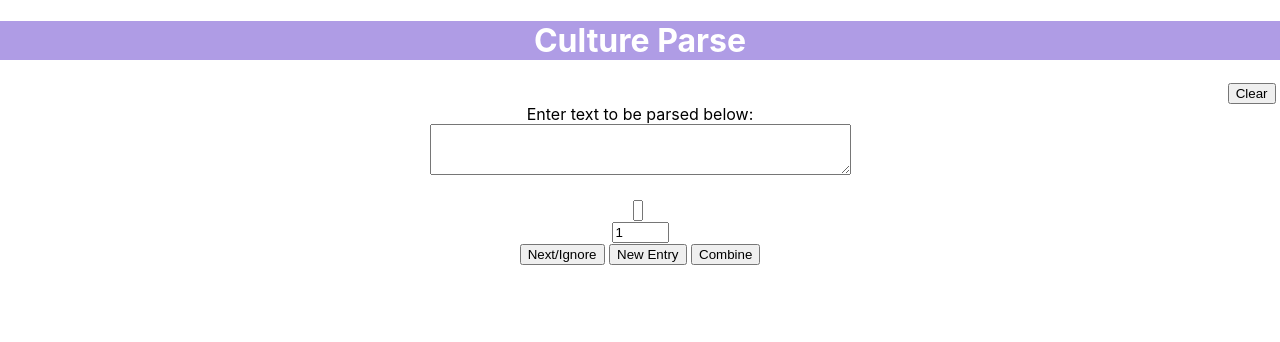
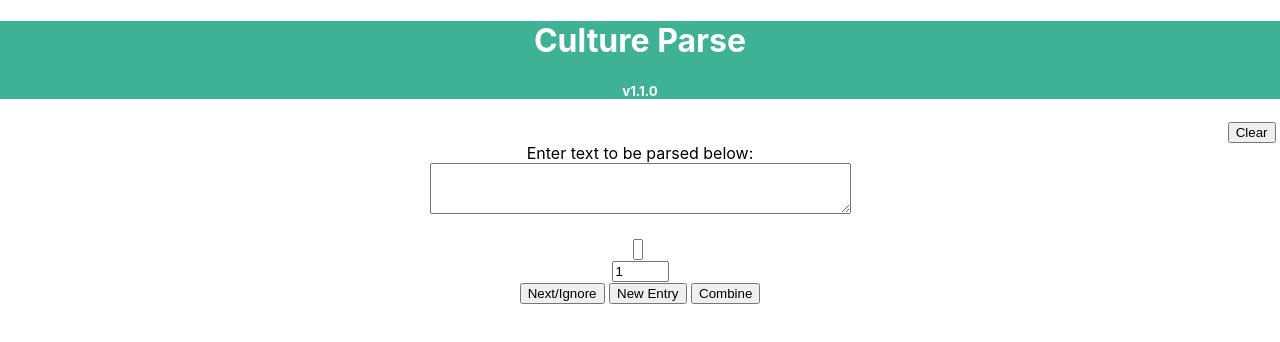
Before and after one commit to jonkiersey/hr-tools, a React (Create React App) app: page / in a window 1280 px wide. Shown: the top 342 px of the page. Built offline with nearby package versions, Linux system fonts and the light colour scheme.

Commit message:
Add version string and change header color

```diff
--- a/src/Components/CultureParse.js
+++ b/src/Components/CultureParse.js
@@ -89,8 +89,9 @@ const CultureParse = () => {
 
   return (
     <div className="App">
-      <div style={{ background: '#AF9CE5', color: 'white' }}>
+      <div style={{ background: '#3FB296', color: 'white' }}>
         <h1>Culture Parse</h1>
+        <h5>v1.1.0</h5>
       </div>
       <div style={{ textAlign: 'right' }}>
         <button onClick={clear}>Clear</button>&nbsp;
```
